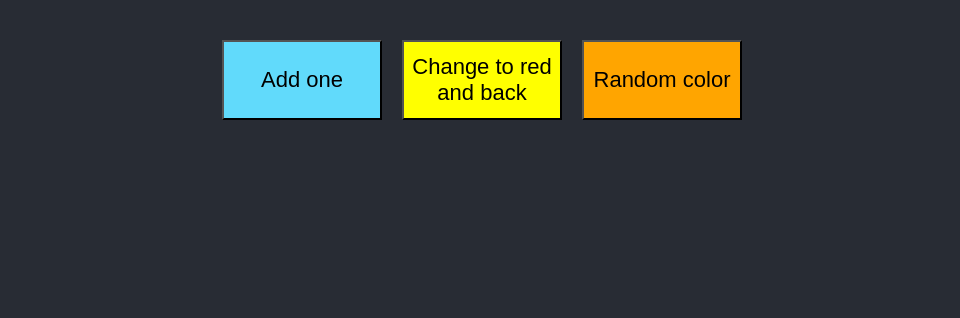
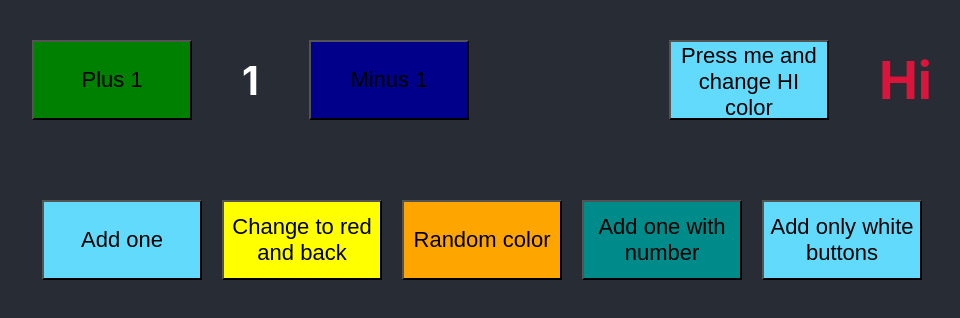
Before and after one commit to SigitaZaromskiene/spinning-cube, a React (Create React App) app: page / in a window 1280 px wide. Shown: the top 318 px of the page, without its empty margins (158-1118 px from the left). Built offline with nearby package versions, Linux system fonts and the light colour scheme.

Commit message:
Plus,minus btn

```diff
--- a/src/App.js
+++ b/src/App.js
@@ -7,6 +7,10 @@ function App() {
   const [addSq, setAddSq] = useState([]);
   const [changeToRed, setChangeToRed] = useState("yellow");
   const [changeToRandom, setChangeToRandom] = useState([]);
+  const [addSqWithNum, setaddSqWithNum] = useState([]);
+  const [changeHi, setChangeHi] = useState("crimson");
+  const [addWhite, setaddWhite] = useState([]);
+  const [plusOne, setPlusOne] = useState(1);
 
   const addSqHandler = () => {
     setAddSq((prev) => [...prev, 1]);
@@ -19,9 +23,47 @@ function App() {
   const randomColorChangeHandler = () => {
     setChangeToRandom((prev) => [...prev, { color: randomColor() }]);
   };
+
+  const addOneWithNum = () => {
+    setaddSqWithNum((prev) => [...prev, 1]);
+  };
+
+  const changeHiColor = () => {
+    setChangeHi("white");
+  };
+
+  const addWhiteHandler = () => {
+    setaddWhite((prev) => [...prev, { color: "white" }]);
+  };
+
+  const plusOneHandler = () => {
+    setPlusOne((prev) => prev + 1);
+  };
+
+  const minusOneHandler = () => {
+    setPlusOne((prev) => prev - 1);
+  };
+
   return (
     <div className="App">
       <header className="App-header">
+        <div style={{ display: "flex", gap: "200px" }}>
+          <div style={{ display: "flex", alignItems: "center", gap: "50px" }}>
+            <button className="button green" onClick={plusOneHandler}>
+              Plus 1
+            </button>
+            <h2>{plusOne}</h2>
+            <button className="button darkblue" onClick={minusOneHandler}>
+              Minus 1
+            </button>
+          </div>
+          <div style={{ display: "flex", alignItems: "center", gap: "50px" }}>
+            <button className="button" onClick={changeHiColor}>
+              Press me and change HI color
+            </button>
+            <h1 style={{ color: changeHi }}>Hi</h1>{" "}
+          </div>
+        </div>
         <div className="flex">
           <button className="button" onClick={addSqHandler}>
             Add one
@@ -41,12 +83,24 @@ function App() {
           <button className="button orange" onClick={randomColorChangeHandler}>
             Random color
           </button>
+          <button className="button darkcyan" onClick={addOneWithNum}>
+            Add one with number
+          </button>
+          <button className="button" onClick={addWhiteHandler}>
+            Add only white buttons
+          </button>
         </div>
         <div className="sq-container">
           {addSq.map((a, i) => (
             <Square key={i} color={a}></Square>
           ))}
           {changeToRandom.map((a, i) => (
+            <Square key={i} color={a}></Square>
+          ))}
+          {addSqWithNum.map((a, i) => (
+            <Square key={i} color={a} index={i + 1}></Square>
+          ))}
+          {addWhite.map((a, i) => (
             <Square key={i} color={a}></Square>
           ))}
         </div>
--- a/src/App.scss
+++ b/src/App.scss
@@ -56,6 +56,12 @@
   &.purple {
     background-color: purple;
   }
+  &.darkblue {
+    background-color: darkblue;
+  }
+  &.darkcyan {
+    background-color: darkcyan;
+  }
 }
 
 .sq-container {
--- a/src/components/Square.jsx
+++ b/src/components/Square.jsx
@@ -1,6 +1,17 @@
 function Square(props) {
   return (
-    <div className="sq" style={{ backgroundColor: props.color.color }}></div>
+    <div
+      className="sq"
+      style={{
+        backgroundColor: props.color.color,
+        fontSize: "42px",
+        display: "flex",
+        justifyContent: "center",
+        alignItems: "center",
+      }}
+    >
+      {props.index}
+    </div>
   );
 }
 
```
